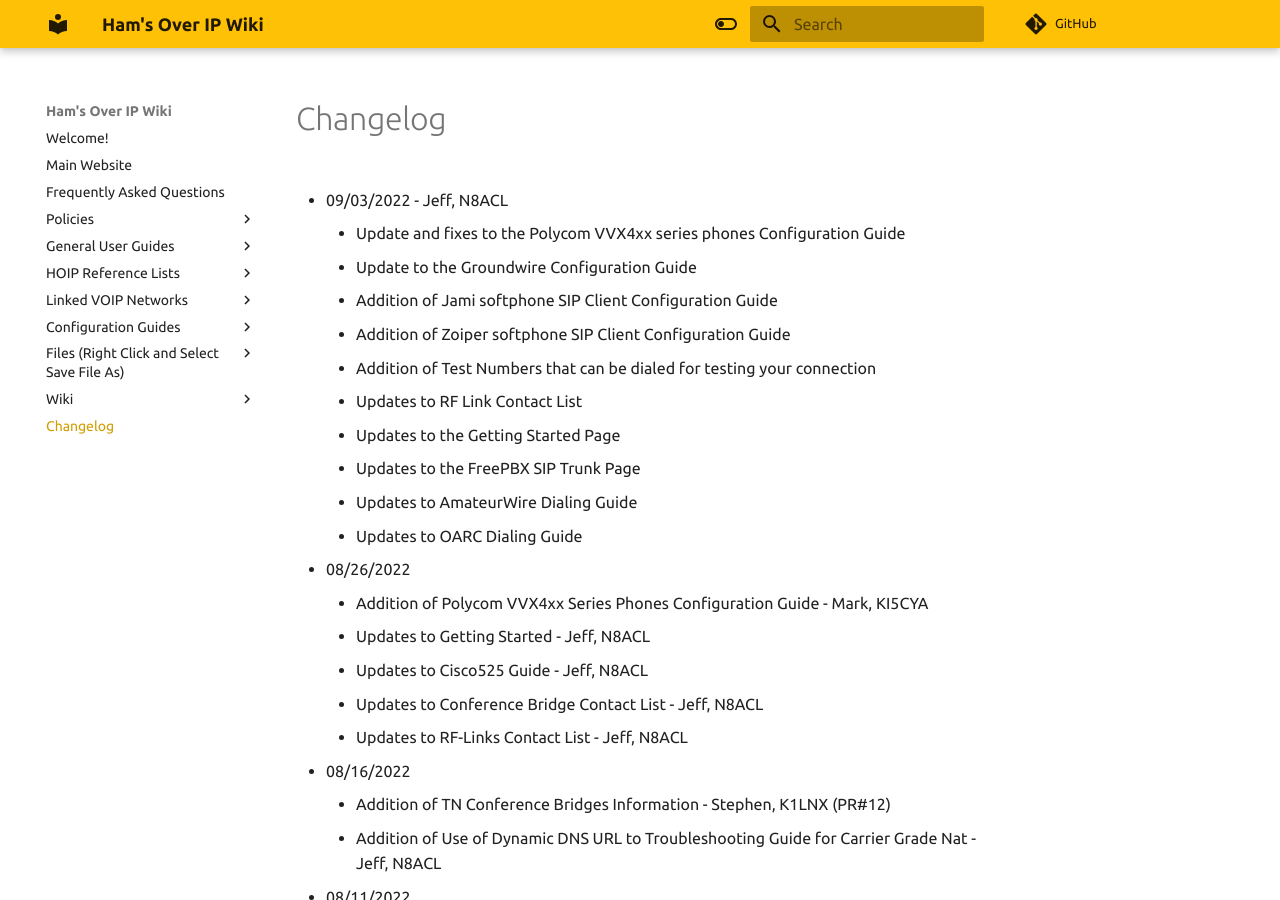
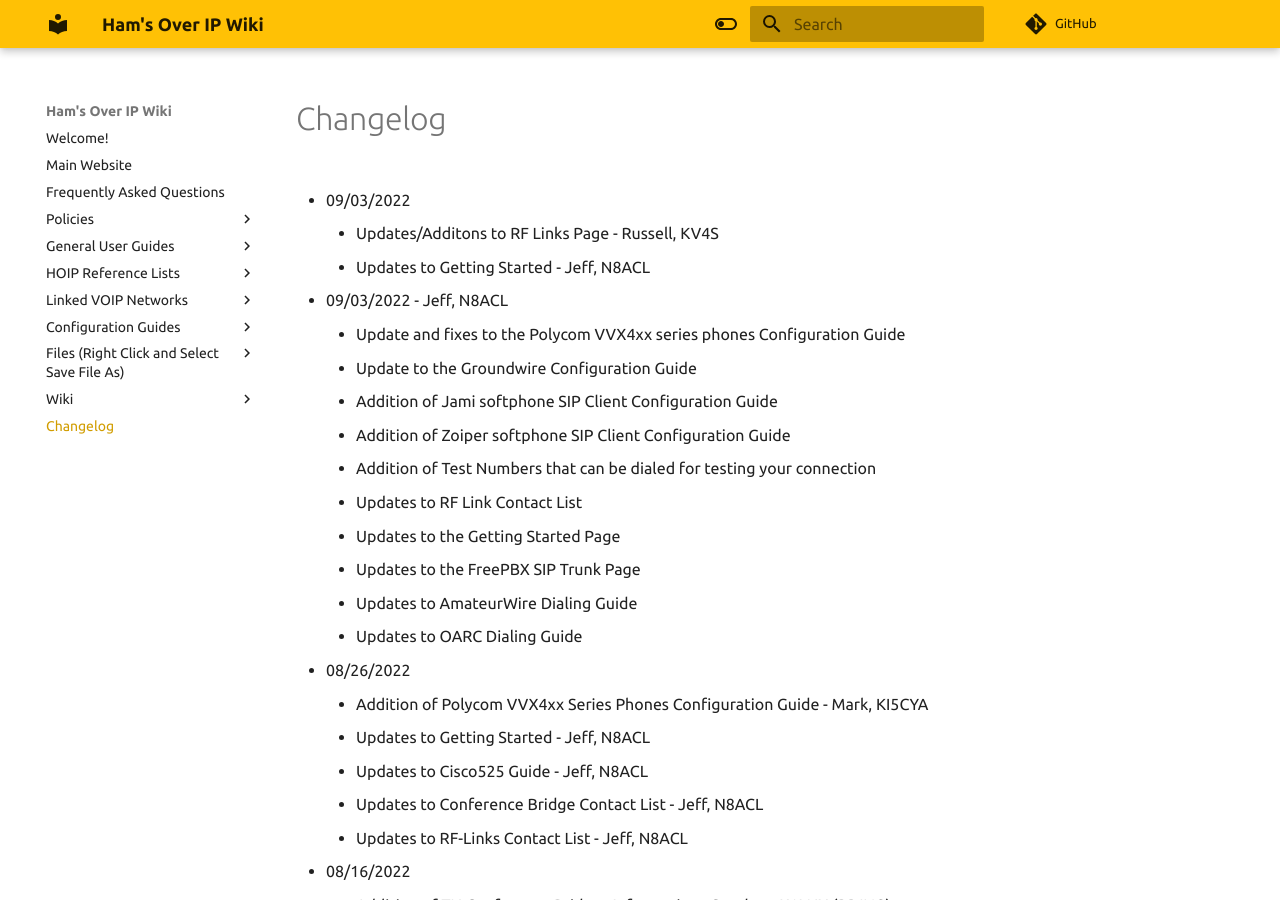
Before and after one commit to hamsoverip/wiki, an MkDocs documentation site: the page built from docs/General/changelog.md, in a window 1280 px wide and 900 px high. Built offline with MkDocs 1.6.1 and Material for MkDocs 9.7.7, drawn with Linux system fonts in a browser that asks for light colours; comment, search, counter and statistics services are not loaded.

Commit message:
Updates - 09032022 - N8ACL

```diff
--- a/docs/General/changelog.md
+++ b/docs/General/changelog.md
@@ -1,4 +1,8 @@
 # Changelog
+
+* 09/03/2022
+    * Updates/Additons to RF Links Page - Russell, KV4S
+    * Updates to Getting Started - Jeff, N8ACL
 
 * 09/03/2022 - Jeff, N8ACL
     * Update and fixes to the Polycom VVX4xx series phones Configuration Guide
```
Also changed, not shown: docs/General/user_guides/getting-started.md (+1 -1 lines).
